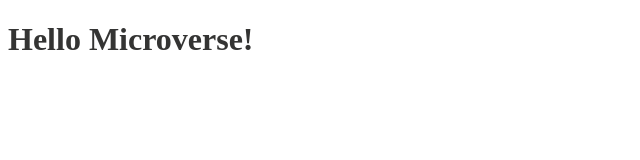
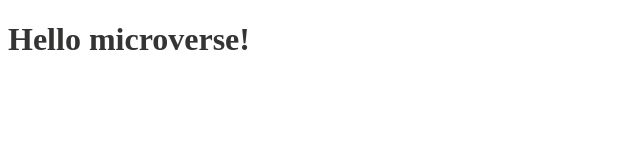
Before and after one commit to AbdifatahYasin1/Hello-world, a website: page index.html in a window 1280 px wide. Shown: the full height of the page, 0-640 px from the left. Drawn offline with Linux system fonts and the light colour scheme.

```diff
--- a/index.html
+++ b/index.html
@@ -8,6 +8,6 @@
     <title>Document</title>
 </head>
 <body>
-    <h1 class="header">Hello Microverse!</h1>
+    <h1 class="header">Hello microverse!</h1>
 </body>
 </html>
```
